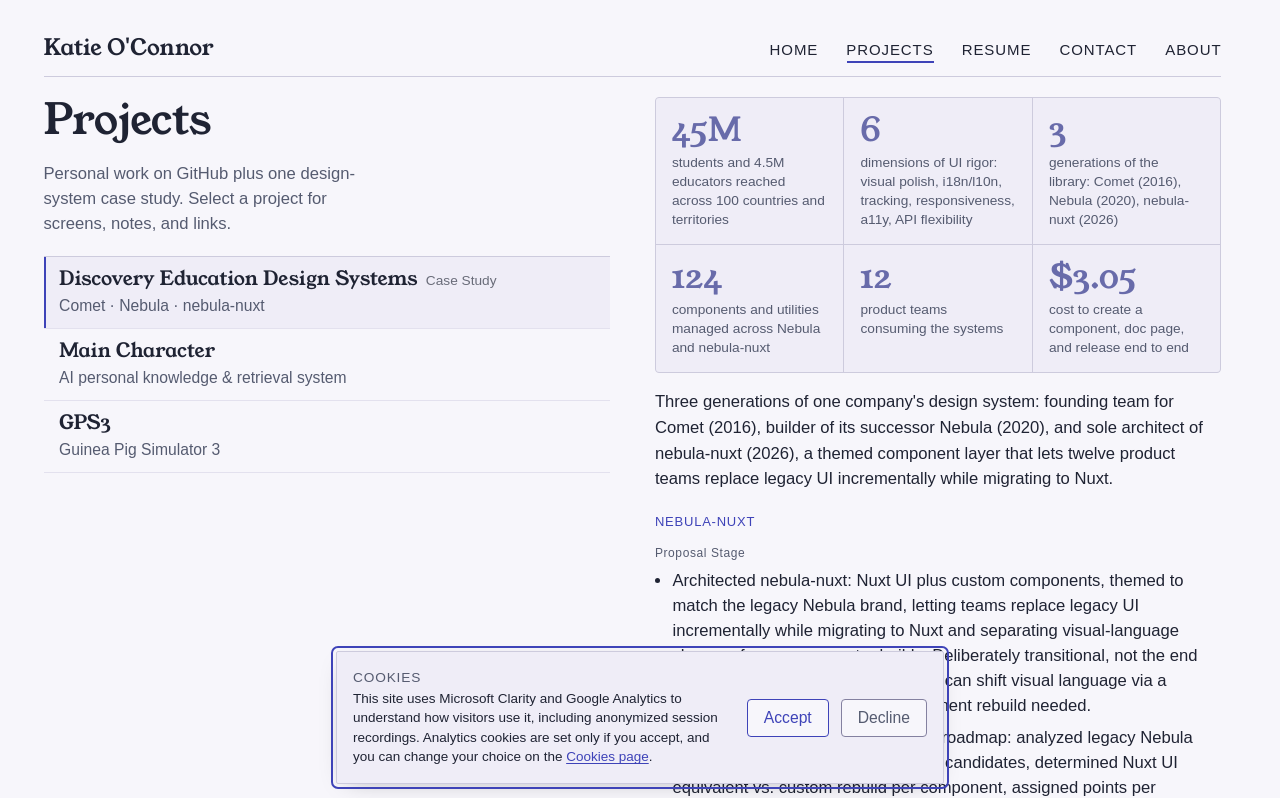
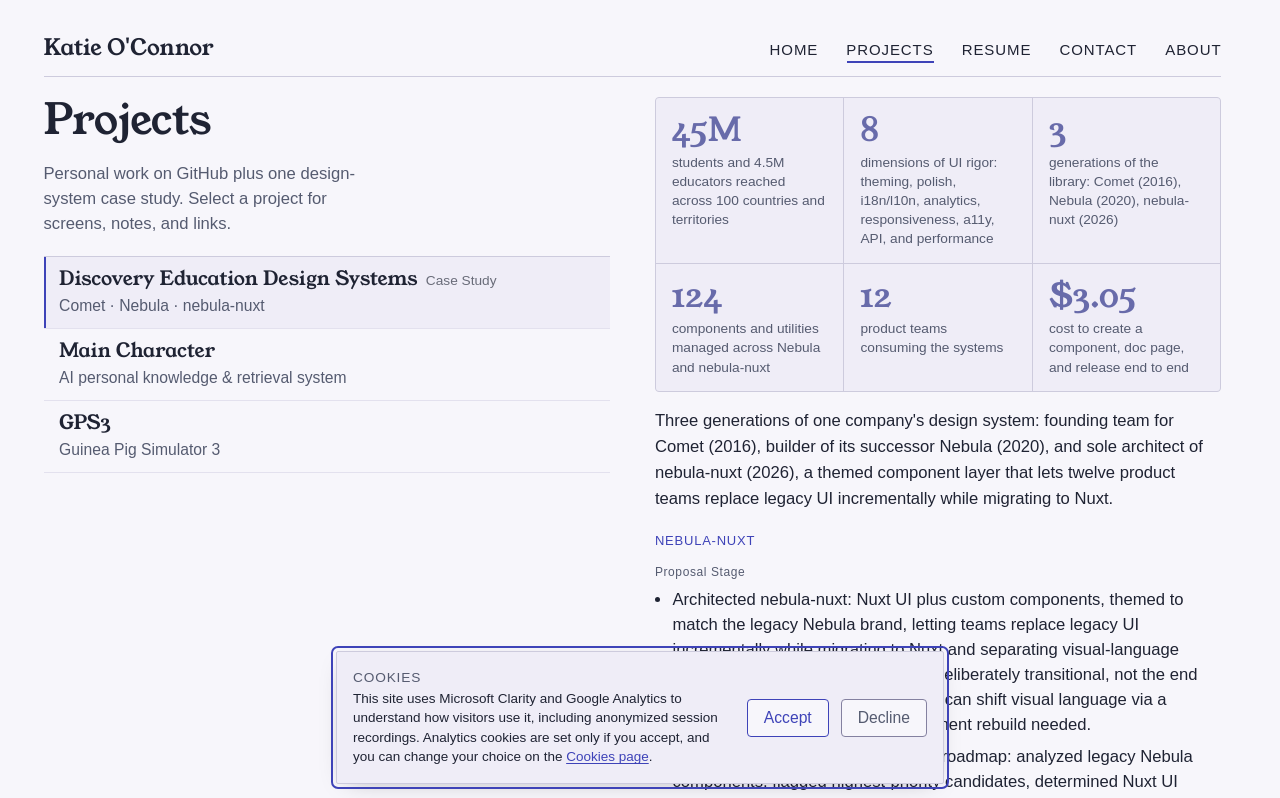
Before and after one commit to ktocdev/portfolio, a Next.js app: page /projects in a window 1280 px wide. Shown: the top 798 px of the page. Built offline with nearby package versions, Linux system fonts and the light colour scheme; a web font is replaced by a local one.

Commit message:
PORT-29 - update fact cell, add update journal demo skill

```diff
--- a/src/content/projects.ts
+++ b/src/content/projects.ts
@@ -66,9 +66,9 @@
         label: 'students and 4.5M educators reached across 100 countries and territories',
       },
       {
-        value: '6',
+        value: '8',
         label:
-          'dimensions of UI rigor: visual polish, i18n/l10n, tracking, responsiveness, a11y, API flexibility',
+          'dimensions of UI rigor: theming, polish, i18n/l10n, analytics, responsiveness, a11y, API, and performance',
       },
       {
         value: '3',
```
Also changed, not shown: .claude/skills/refresh-demo/SKILL.md (added).
